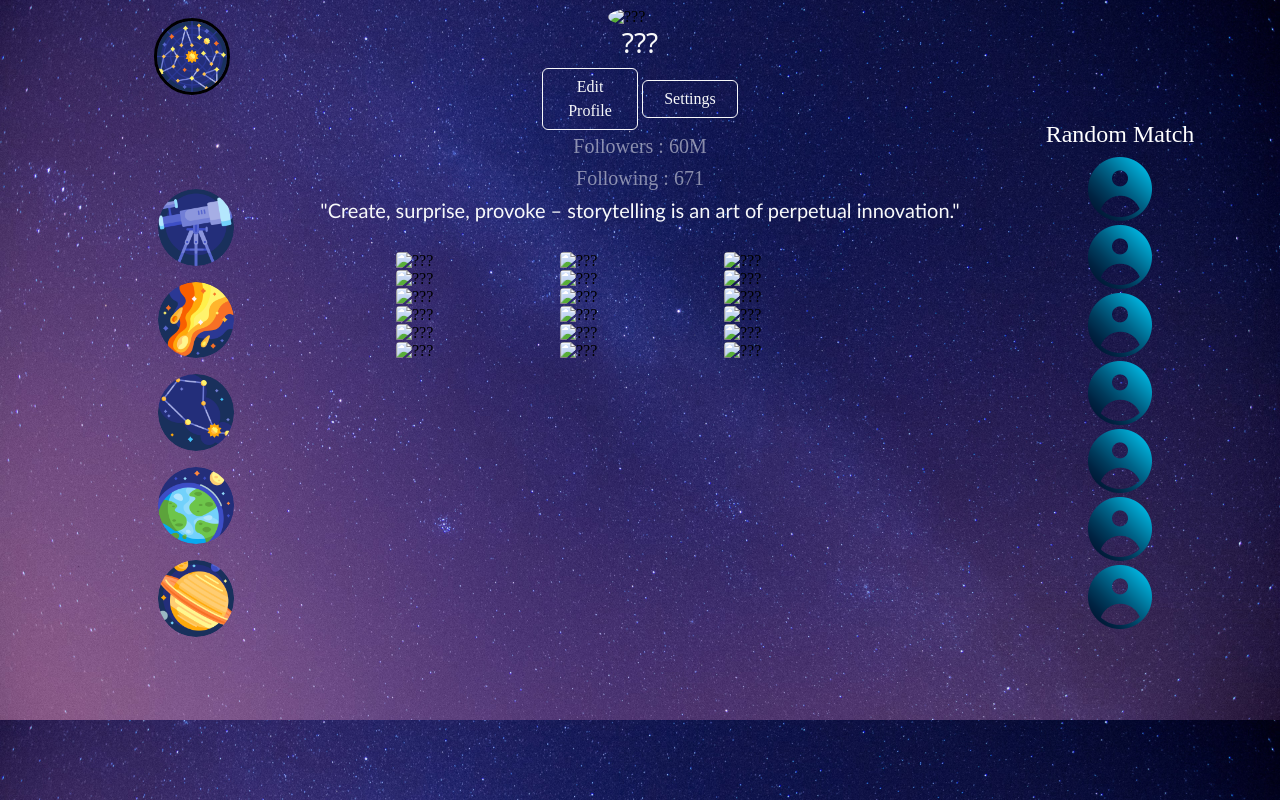
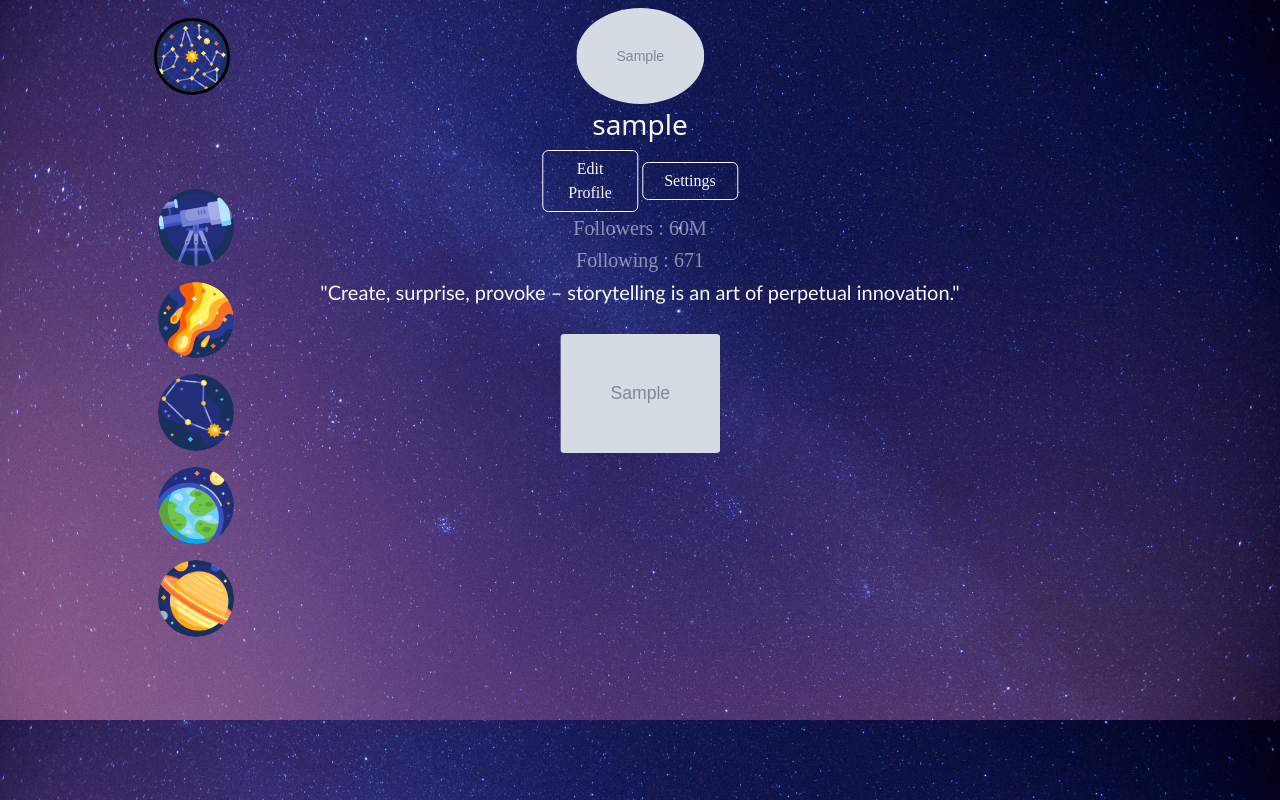
Before and after one commit to barisatay0/Social-Media-Platform, a PHP site: page /profile.php in a window 1280 px wide. Run offline with PHP 8.4, Linux system fonts and the light colour scheme; the visitor is signed in with stand-in values (Sample User, id 1); tables that the repository leaves empty or names only in its code hold one stand-in row (values such as "Sample post"); grey boxes marked "Sample" are stand-in pictures.

Commit message:
Profile changes and search

```diff
--- a/profile.php
+++ b/profile.php
@@ -10,6 +10,7 @@ if (isset($_SESSION['username'])) {
         $stmt = $dbh->prepare($query);
         $stmt->bindParam(':username', $username);
         $stmt->execute();
+
         $row = $stmt->fetch(PDO::FETCH_ASSOC);
         if ($row) {
             $profilePhoto = $row['profilephoto'];
@@ -23,13 +24,17 @@ if (isset($_SESSION['username'])) {
     header("Location: login");
     exit();
 }
-session_start();
 
-if (isset($_POST['logout'])) {
-    session_unset();
-    session_destroy();
-    header("Location: index.php");
-    exit();
+// Veritabanından kullanıcının postlarını al
+try {
+    $query_posts = "SELECT photo FROM post WHERE username = :username";
+    $stmt_posts = $dbh->prepare($query_posts);
+    $stmt_posts->bindParam(':username', $username);
+    $stmt_posts->execute();
+
+    $posts = $stmt_posts->fetchAll(PDO::FETCH_ASSOC);
+} catch (PDOException $e) {
+    echo "Bağlantı Hatası: " . $e->getMessage();
 }
 ?>
 <!DOCTYPE html>
@@ -53,33 +58,40 @@ if (isset($_POST['logout'])) {
             margin-right: 16%;
             margin-top: -6%;
             scrollbar-width: thin;
+            /* For Firefox */
             scrollbar-color: transparent transparent;
+            /* For Firefox */
         }
 
         .scrollable-container::-webkit-scrollbar {
             width: 6px;
+            /* For Chrome, Safari, and Opera */
         }
 
         .scrollable-container::-webkit-scrollbar-thumb {
             background-color: transparent;
+            /* For Chrome, Safari, and Opera */
         }
     </style>
 </head>
 
-<body class="grad" style="background-image: url(images/ngtsky.jpg);
-	background-size: cover;">
+<body class="grad" style="background-image: url(ngtsky.jpg);
+    background-size: cover;">
     <a href="" class="mx-3 mt-2"></a>
 
-    <div><a href="https://egoistsky.free.nf" class=" link-light link-underline-opacity-0 text-uppercase fst-italic fw-bolder"
+    <div><a href="https://egoistsky.free.nf/user"
+            class=" link-light link-underline-opacity-0 text-uppercase fst-italic fw-bolder"
             style="margin-left:12%;"><img class="border border-black border-3 rounded-circle" style="width: 6%;"
-                src="images/astronomy.png" alt="logo"></a></div>
+                src="astronomy.png" alt="logo"></a></div>
     <div>
         <div class="top-0 start-50 position-absolute translate-middle-x mt-2 text-center">
-            <input type="image" class="rounded-circle mx-2" style="width:10%;" src="" alt="???">
+            <input type="image" class="rounded-circle mx-2" style="width:20%;" <?php echo 'src="' . $profilePhoto . '"' ?>>
 
             <br>
-            <p class="h3 text-light" style="font-family: system-ui;">???</p>
-            <button class="btn btn-outline-light" style="width:15%;">Edit Profile</button>
+            <p class="h3 text-light" style="font-family: system-ui;">
+                <?php echo '' . $username . '' ?>
+            </p>
+            <a href="edit.php"><button class="btn btn-outline-light" style="width:15%;">Edit Profile</button></a>
             <button class="btn btn-outline-light" style="width:15%;">Settings</button>
             <a href="" style="text-decoration: none;">
                 <p class="h5 text-white-50 mt-1">Followers : 60M</p>
@@ -92,64 +104,33 @@ if (isset($_POST['logout'])) {
 
             <br>
             <div class="scrollable-container w-100 mt-1">
-                <input type="image" class="w-25  rounded-1 border-black imghoverprofile" src="" alt="???">
-                               <input type="image" class="w-25  rounded-1 border-black imghoverprofile" src="" alt="???">
-                               <input type="image" class="w-25  rounded-1 border-black imghoverprofile" src="" alt="???">
-                               <input type="image" class="w-25  rounded-1 border-black imghoverprofile" src="" alt="???">
-                               <input type="image" class="w-25  rounded-1 border-black imghoverprofile" src="" alt="???">
-                               <input type="image" class="w-25  rounded-1 border-black imghoverprofile" src="" alt="???">
-                               <input type="image" class="w-25  rounded-1 border-black imghoverprofile" src="" alt="???">
-                               <input type="image" class="w-25  rounded-1 border-black imghoverprofile" src="" alt="???">
-                               <input type="image" class="w-25  rounded-1 border-black imghoverprofile" src="" alt="???">
-                               <input type="image" class="w-25  rounded-1 border-black imghoverprofile" src="" alt="???">
-                               <input type="image" class="w-25  rounded-1 border-black imghoverprofile" src="" alt="???">
-                               <input type="image" class="w-25  rounded-1 border-black imghoverprofile" src="" alt="???">
-                               <input type="image" class="w-25  rounded-1 border-black imghoverprofile" src="" alt="???">
-                               <input type="image" class="w-25  rounded-1 border-black imghoverprofile" src="" alt="???">
-                               <input type="image" class="w-25  rounded-1 border-black imghoverprofile" src="" alt="???">
-                               <input type="image" class="w-25  rounded-1 border-black imghoverprofile" src="" alt="???">
-                               <input type="image" class="w-25  rounded-1 border-black imghoverprofile" src="" alt="???">
-                               <input type="image" class="w-25  rounded-1 border-black imghoverprofile" src="" alt="???">
+                <?php foreach ($posts as $post): ?>
+                    <input type="image" class="w-25 rounded-1 border-black imghoverprofile"
+                        src="data/posts/<?php echo $post['photo']; ?>">
+                <?php endforeach; ?>
             </div>
         </div>
 
     </div>
     <div class="top-50 start-0 translate-middle-y mx-1" style="width:24%;margin-top:1%;position: fixed;">
         <a href="Reels.php"><img class="w-25 rounded-circle d-block mb-3 mt-3 border-2 border-dark imghover "
-                style="margin-left: 50%;" src="images/telescope.png" alt="" data-bs-toggle="tooltip"
-                data-bs-placement="right" data-bs-title="Reels"></a>
+                style="margin-left: 50%;" src="telescope.png" alt="" data-bs-toggle="tooltip" data-bs-placement="right"
+                data-bs-title="Reels"></a>
         <a href="trends.php"><img class="w-25 rounded-circle d-block mb-3 mt-3 border-2 border-dark imghover"
-                style="margin-left: 50%;" src="images/comet.png" alt="" data-bs-toggle="tooltip"
-                data-bs-placement="right" data-bs-title="Trends"></a>
+                style="margin-left: 50%;" src="comet.png" alt="" data-bs-toggle="tooltip" data-bs-placement="right"
+                data-bs-title="Trends"></a>
         <a href=""><img class="w-25 rounded-circle d-block mb-3 mt-3 border-2 border-dark imghover"
-                style="margin-left: 50%;" src="images/bootes.png" alt="" data-bs-toggle="tooltip"
-                data-bs-placement="right" data-bs-title="Groups"></a>
+                style="margin-left: 50%;" src="bootes.png" alt="" data-bs-toggle="tooltip" data-bs-placement="right"
+                data-bs-title="Groups"></a>
         <a href=""><img class="w-25 rounded-circle d-block mb-3 mt-3 border-2 border-dark imghover"
-                style="margin-left: 50%;" src="images/earth.png" alt="" data-bs-toggle="tooltip"
-                data-bs-placement="right" data-bs-title="Languages"></a>
+                style="margin-left: 50%;" src="earth.png" alt="" data-bs-toggle="tooltip" data-bs-placement="right"
+                data-bs-title="Languages"></a>
         <a href="information.php"><img class="w-25 rounded-circle d-block mb-3 mt-3 border-2 border-dark imghover"
-                style="margin-left: 50%;" src="images/saturn.png" alt="" data-bs-toggle="tooltip"
-                data-bs-placement="right" data-bs-title="İnformation"></a>
+                style="margin-left: 50%;" src="saturn.png" alt="" data-bs-toggle="tooltip" data-bs-placement="right"
+                data-bs-title="İnformation"></a>
     </div>
 
 
-    </div>
-    <div class="w-25 text-center dropdown end-0" style="top:15%;right:0;height:auto;position:fixed;">
-        <p class="h4 text-white">Random Match</p>
-        <input type="image" class="imghover" style="width:20%;" src="user (1).png">
-        <br>
-        <input type="image" class="imghover" style="width:20%" src="user (1).png">
-        <br>
-        <input type="image" class="imghover" style="width:20%" src="user (1).png">
-        <br>
-        <input type="image" class="imghover" style="width:20%" src="user (1).png">
-        <br>
-        <input type="image" class="imghover" style="width:20%" src="user (1).png">
-        <br>
-        <input type="image" class="imghover" style="width:20%" src="user (1).png">
-        <br>
-        <input type="image" class="imghover" style="width:20%" src="user (1).png" data-bs-toggle="tooltip"
-            data-bs-placement="left" data-bs-title="More">
     </div>
 </body>
 <script src="https://cdn.jsdelivr.net/npm/@popperjs/core@2.11.8/dist/umd/popper.min.js"
```
Also changed, not shown: edit.php (added, +98 -0 lines), search.php (added, +36 -0 lines), user.php (+34 -50 lines).
